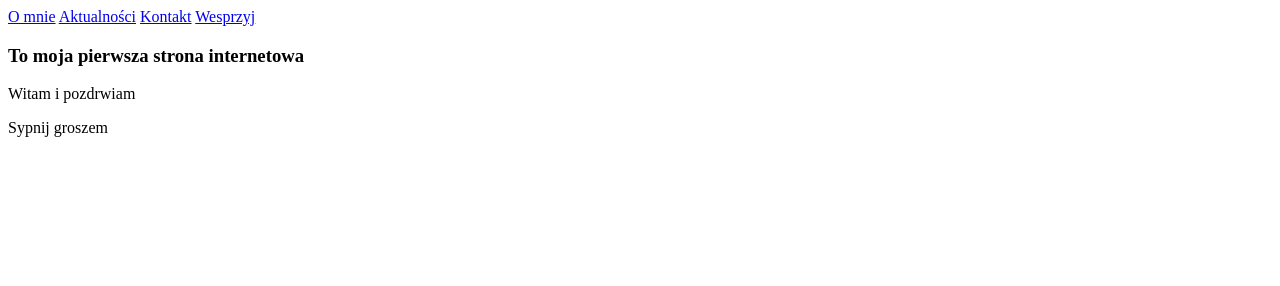
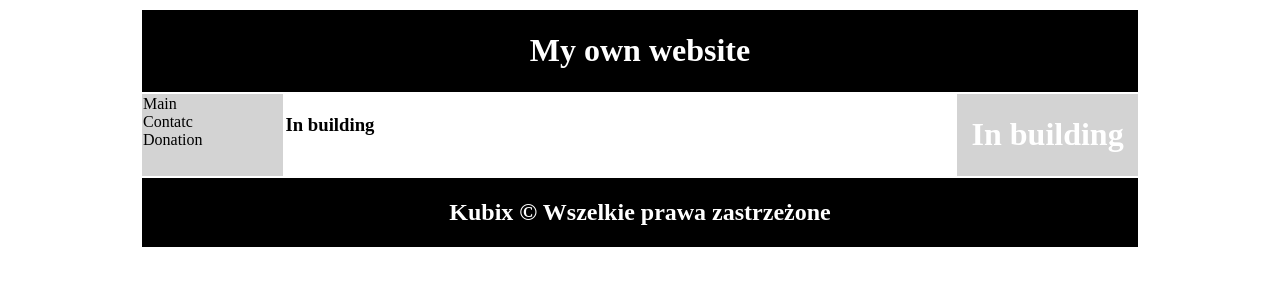
Before and after one commit to mrkuba1/Website, a plain HTML site: page index.html in a window 1280 px wide. Drawn offline with Linux system fonts and the light colour scheme.

Commit message:
Update index.html

```diff
--- a/index.html
+++ b/index.html
@@ -8,28 +8,41 @@
     <link href="https://fonts.googleapis.com/css2?family=Open+Sans:wght@300&display=swap" rel="stylesheet">
     <link rel="icon" href="imagine/favicon.ico">
     <link rel="shortcut icon" type="image/x-icon" href="imagine/logo_website.ico">
+    <meta http-equiv="X-UA-Compatible" content="IE=edge,chrome=1" />
+
+    <style>
+		h1, h2
+		{
+			color: white;
+		}
+	</style>
 </head>
 
 <body>
-    <div id="main">
-        <header>
-            <!-- tutaj zdjecie <img scr="zdjecievie" alt="zdjecie - header"/> -->
-        </header>
-        <nav>
-            <a class="menu active" href="#">O mnie</a>
-            <a class="menu" href="#">Aktualności</a>
-            <a class="menu" href="#">Kontakt</a>
-            <a class="menu" href="#">Wesprzyj</a>
-        </nav>
-        <section>
-            <article>
-                                    <h1>To moja pierwsza strona internetowa</h1>
-                                    <p>Witam i pozdrwiam</p>
-                                    <p>Sypnij groszem</p>
-            </article>
-        </section>
-        <footer>
-        </footer>
-    </div>
-                                    </body>
+    <table width="1000" align="center">
+		<tr>
+			<td colspan="3" align="center" bgcolor="black">
+				<h1>My own website</h1>
+			</td>
+		</tr>
+		<tr>
+			<td width="140" valign="top" bgcolor="lightgray">
+				Main <br />
+				Contatc<br />
+				Donation<br />
+			</td>
+			<td width="680" valign="top">
+				<h3>In building</h3>
+			</td>
+			<td width="180" valign="top" bgcolor="lightgray" align="center">
+                <h1>In building</h1>
+			</td>
+		</tr>
+		<tr>
+			<td colspan="3" align="center" bgcolor="black">
+				<h2>Kubix &copy; Wszelkie prawa zastrzeżone</h2>
+			</td>
+		</tr>
+    </table>
+   </body>
 </html>
```
